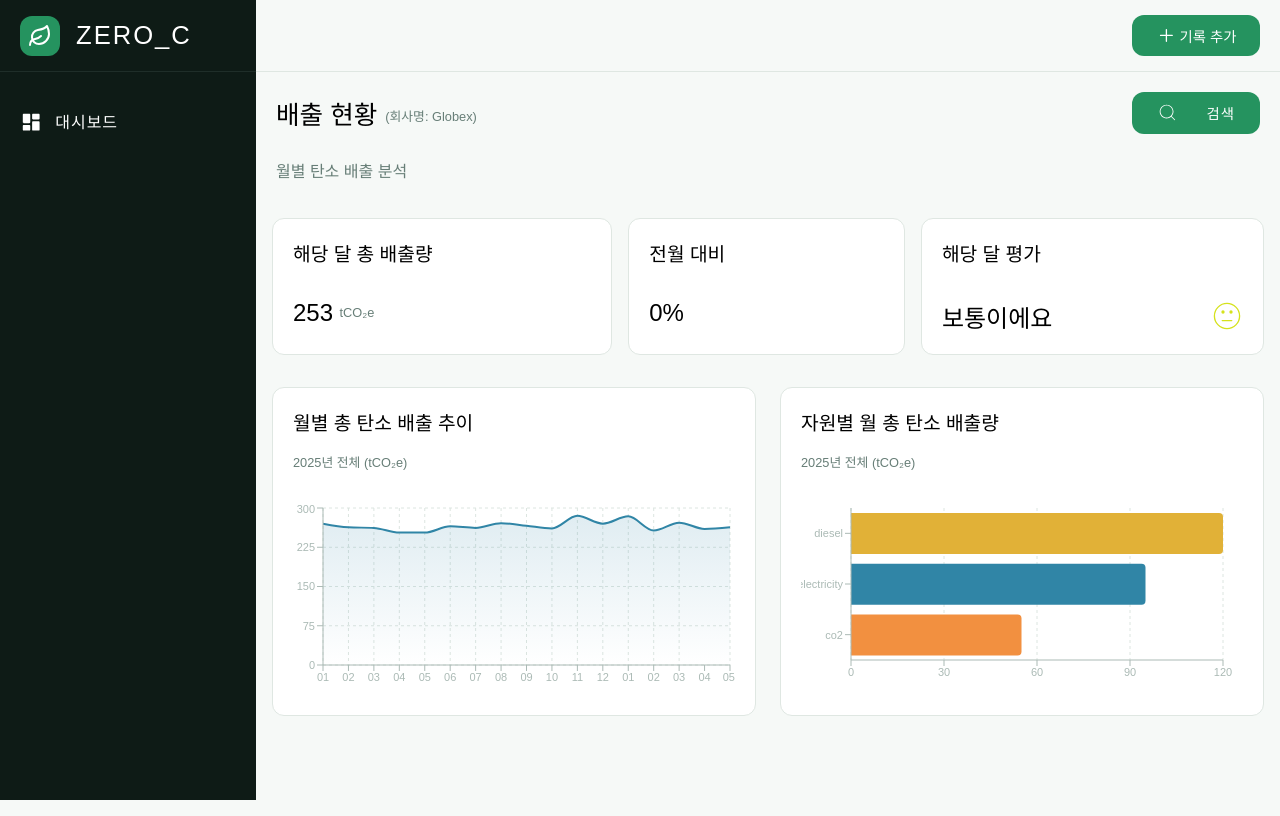
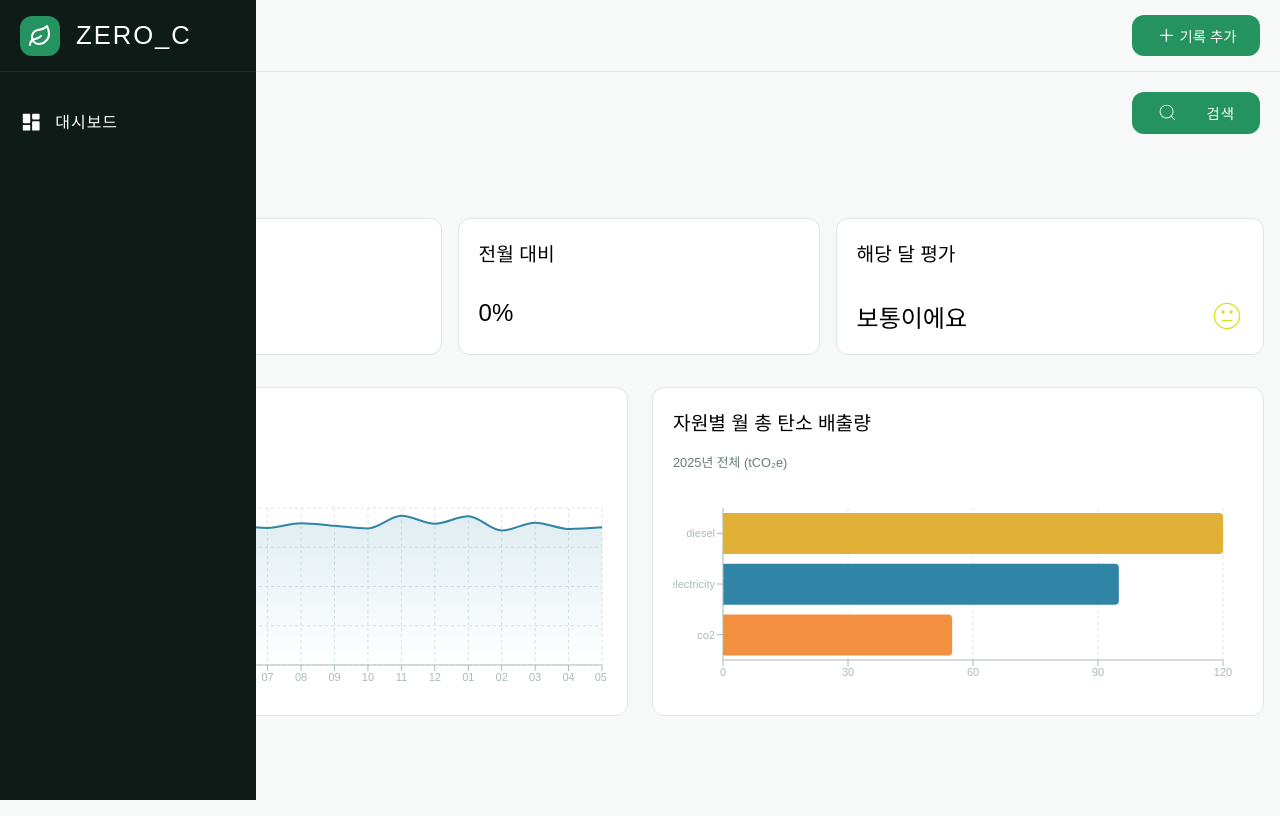
Before and after one commit to Hyunsoo-k/ZERO_C, a Next.js app: page / in a window 1280 px wide. Built offline with nearby package versions, Linux system fonts and the light colour scheme; a web font is replaced by a local one.

Commit message:
hotfix : navDrawer 레이아웃 데스크탑 뷰포트에서 레이아웃 어긋나는 현상 수정

```diff
--- a/src/components/layouts/NavDrawer/NavDrawer.module.scss
+++ b/src/components/layouts/NavDrawer/NavDrawer.module.scss
@@ -14,7 +14,7 @@
   transition: transform ease-in-out 0.3s;
 
   @include desktop {
-    position: relative;
+    position: stick;
     grid-area: 1 / 1 / 3 / 2;
     transform: none !important;
     transition: none !important;
```
